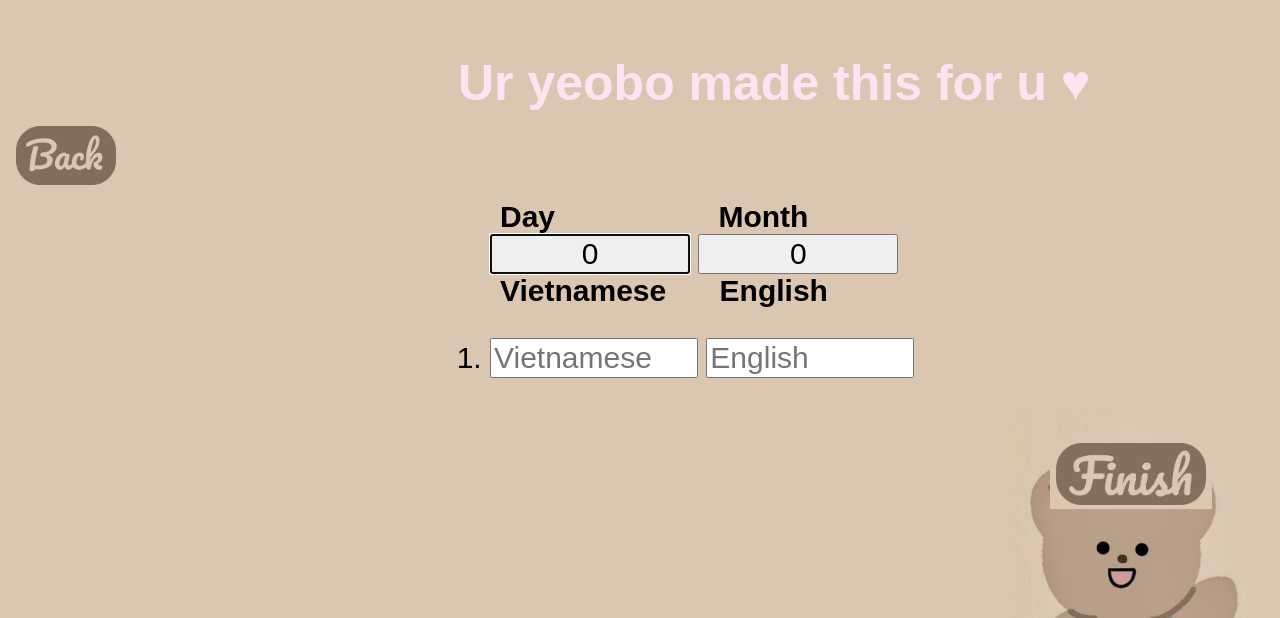
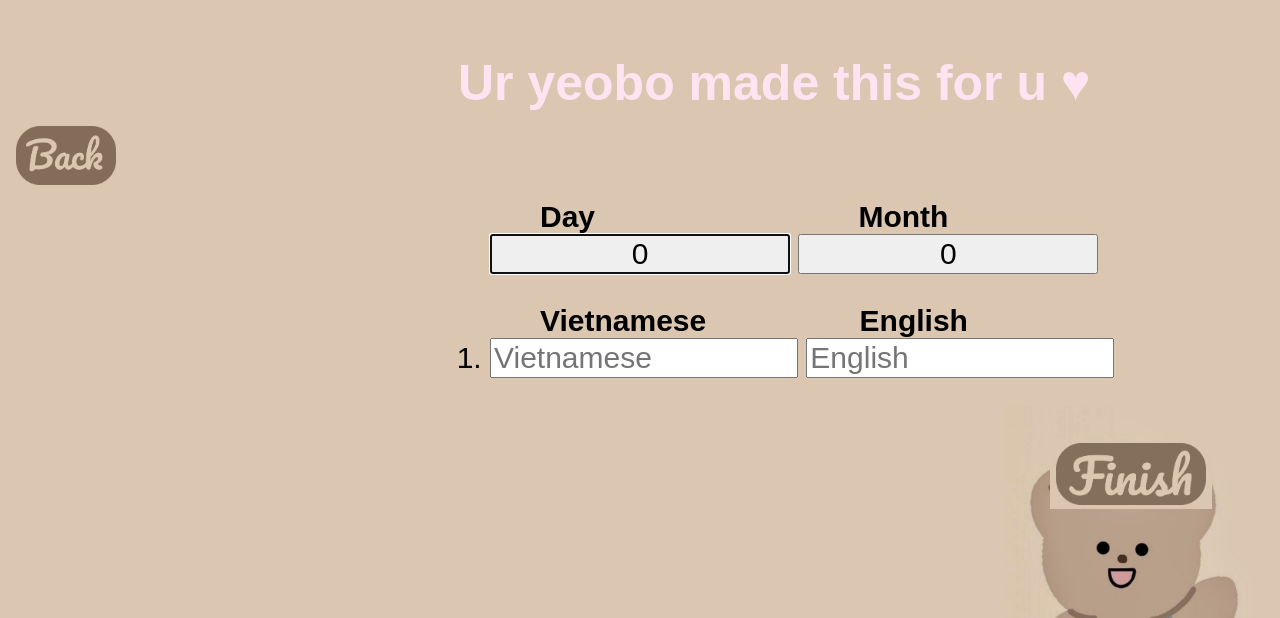
Before and after one commit to minhchi1709/trabai, a Flask app: page /add in a window 1280 px wide; the page is wider, and only the part inside the window is pictured. Shown: the top 618 px of that part. Run offline with Flask 3, Linux system fonts and the light colour scheme; some libraries are stand-ins or nearby versions.

Commit message:
Change header, add-page to stack and width of results

```diff
--- a/app.py
+++ b/app.py
@@ -131,9 +131,9 @@ def test():
                     id, current_day, current_month, answer['eng'], answer['viet'], answer['answer'])
         else:
             id = db.execute("SELECT id FROM results WHERE day = ? AND month = ?", current_day, current_month)[0]['id']
-            print(id)
+
             last_test = db.execute("SELECT eng, answer FROM tests WHERE id = ?", id)
-            print(last_test)
+
             for answer in answers:
                 for row in last_test:
                     if answer['eng'] == row['eng']:
@@ -227,7 +227,7 @@ def add():
             current_month = month
         viet = request.form.get('viet')
         eng = request.form.get('eng')
-        vocabs_add.append({'viet':viet, 'eng':eng})
+        vocabs_add.insert(0, {'viet':viet, 'eng':eng})
         return render_template("add.html", vocabs = vocabs_add, day = current_day, month = current_month)
     vocabs_add = []
     return render_template("add.html", vocabs = vocabs_add, day = current_day, month = current_month)
@@ -237,6 +237,8 @@ def addfirst():
     global vocabs_add
     global current_day
     global current_month
+    if len(vocabs_add) != 0:
+        return render_template("add.html", vocabs = vocabs_add, day = current_day, month = current_month)
     current_day = 0
     current_month = 0
     vocabs_add == []
--- a/templates/add.html
+++ b/templates/add.html
@@ -5,6 +5,7 @@
         <meta charset="utf-8" name="viewport" content="width=device-width, initial-scale=1.0">
         <title>Add new vocabs</title>
         <link href="../static/css/styles.css" rel="stylesheet">
+
         <style>
             body {
                 font-family: sans-serif;
@@ -38,7 +39,7 @@
 
             input {
                 font-size: 30px;
-                width: 200px;
+                width: 300px;
             }
 
         </style>
@@ -51,23 +52,32 @@
             </form>
             <div class="main">
                 <div style="position: relative; left:40px">
-                    <strong><label class="form-check-label" for="i1" id="l1" style="position: relative; left:10px">Day</label></strong>
-                    <strong><label class="form-check-label" for="i1" id="l1" style="position: relative; left:165px">Month</label></strong>
+                    <strong><label class="form-check-label" for="i1" id="l1" style="position: relative; left:50px">Day</label></strong>
+                    <strong><label class="form-check-label" for="i1" id="l1" style="position: relative; left:305px">Month</label></strong>
                 </div>
                 <div style="position: relative; left:40px">
                     <input type="button" class="form-check-input" name="day" autocomplete="off" autofocus placeholder="Day" height="30px" value="{{day}}">
                     <input type="button" class="form-check-input" name="month" autocomplete="off" autofocus placeholder="Month" height="30px" value="{{month}}">
                 </div>
+                <ol>
                 <div style="position: relative; left:40px">
                     <strong><label class="form-check-label" for="i1" id="l1" style="position: relative; left:10px">Vietnamese</label></strong>
-                    <strong><label class="form-check-label" for="i1" id="l1" style="position: relative; left:55px">English</label></strong>
+                    <strong><label class="form-check-label" for="i1" id="l1" style="position: relative; left: 155px">English</label></strong>
                 </div>
-                <ol>
+                    <form action="/add" method="post">
+                        <li>
+                            <div style="position: relative; left:0px">
+                                <input type="text" name="viet" autocomplete="off" autofocus placeholder="Vietnamese" height="30px" class="form-check-input" required>
+                                <input type="text" name="eng" autocomplete="off" autofocus placeholder="English" height="30px" class="form-check-input" required>
+                            </div>
+                        </li>
+                        <button type="submit" id="buttonadd"></button>
+                    </form>
                     {% for vocab in vocabs %}
                         <li>
                             <div style="position: relative; left:0px">
-                                <input type="button" value="{{vocab['viet']}}" class="form-check-input">
-                                <input type="button" value="{{vocab['eng']}}" class="form-check-input">
+                                <input type="button" value="{{vocab['viet']}}" class="form-check-input btn btn-secondary">
+                                <input type="button" value="{{vocab['eng']}}" class="form-check-input btn btn-secondary">
                                 <form action="/delete" method="post">
                                     <input type="hidden" value="{{vocab['eng']}}" name="delete">
                                     <button type="submit" class="buttondel"><img src="../static/images/del1.jpg" height="30px" onmouseover="change_del(this)" onmouseout="out_del(this)"></button>
@@ -75,16 +85,7 @@
                             </div>
                         </li>
                     {% endfor %}
-                <form action="/add" method="post">
-                        <li>
-                            <div style="position: relative; left:0px">
-                                <input type="text" name="viet" autocomplete="off" autofocus placeholder="Vietnamese" height="30px" class="form-check-input" required>
-                                <input type="text" name="eng" autocomplete="off" autofocus placeholder="English" height="30px" class="form-check-input" required>
-                            </div>
-                        </li>
-                        <button type="submit" id="buttonadd"></button>
                 </ol>
-                </form>
                 <form action="/finish" method="post">
                     <button type="submit" id="buttonfinish"><img src="../static/images/finish1.jpg" width="150px" onmouseover="change_finish(this)" onmouseout="out_finish(this)"></button>
                 </form>
```
Also changed, not shown: templates/addfirst.html (+6 -5 lines), templates/results.html (+9 -6 lines).
